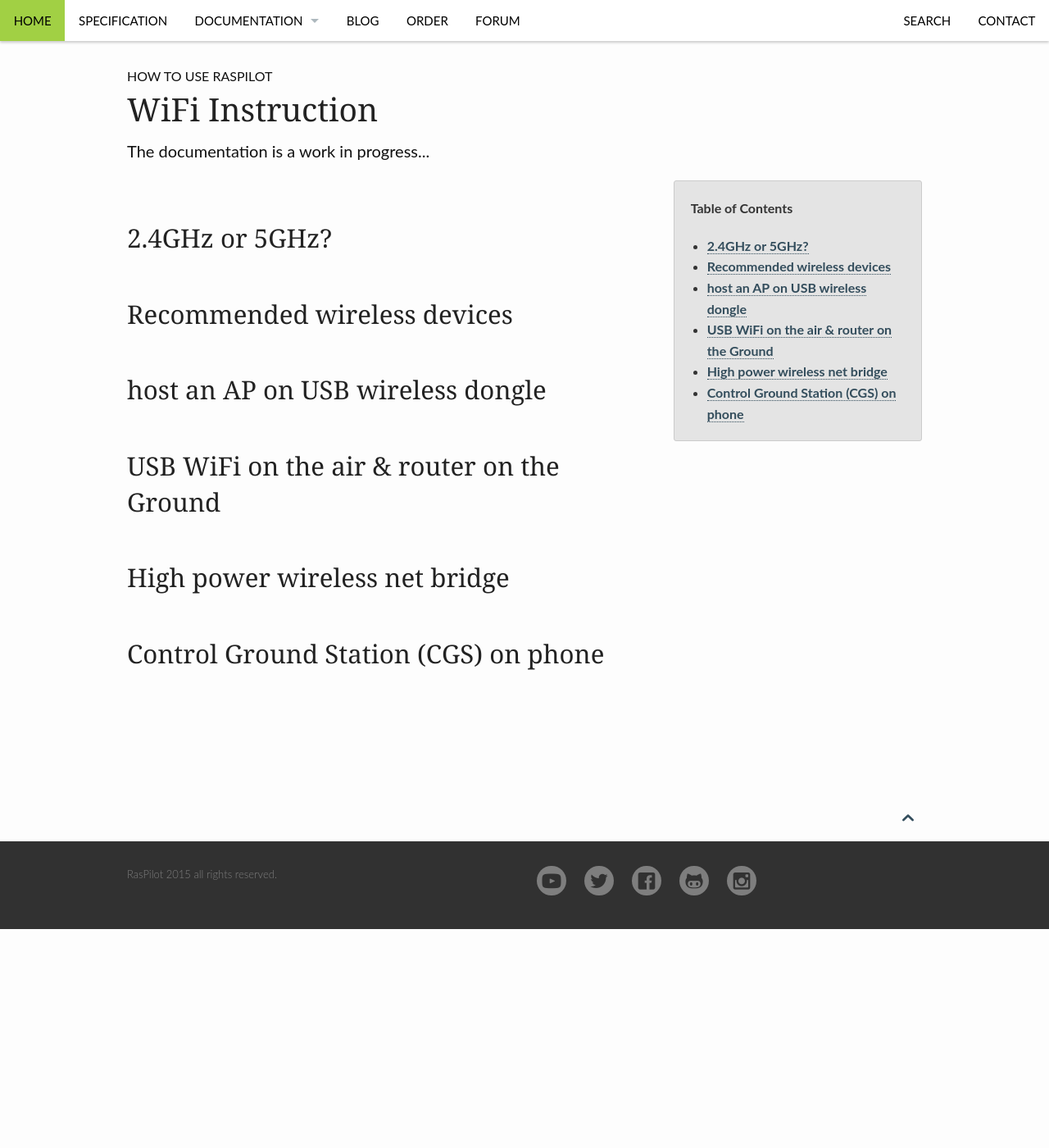
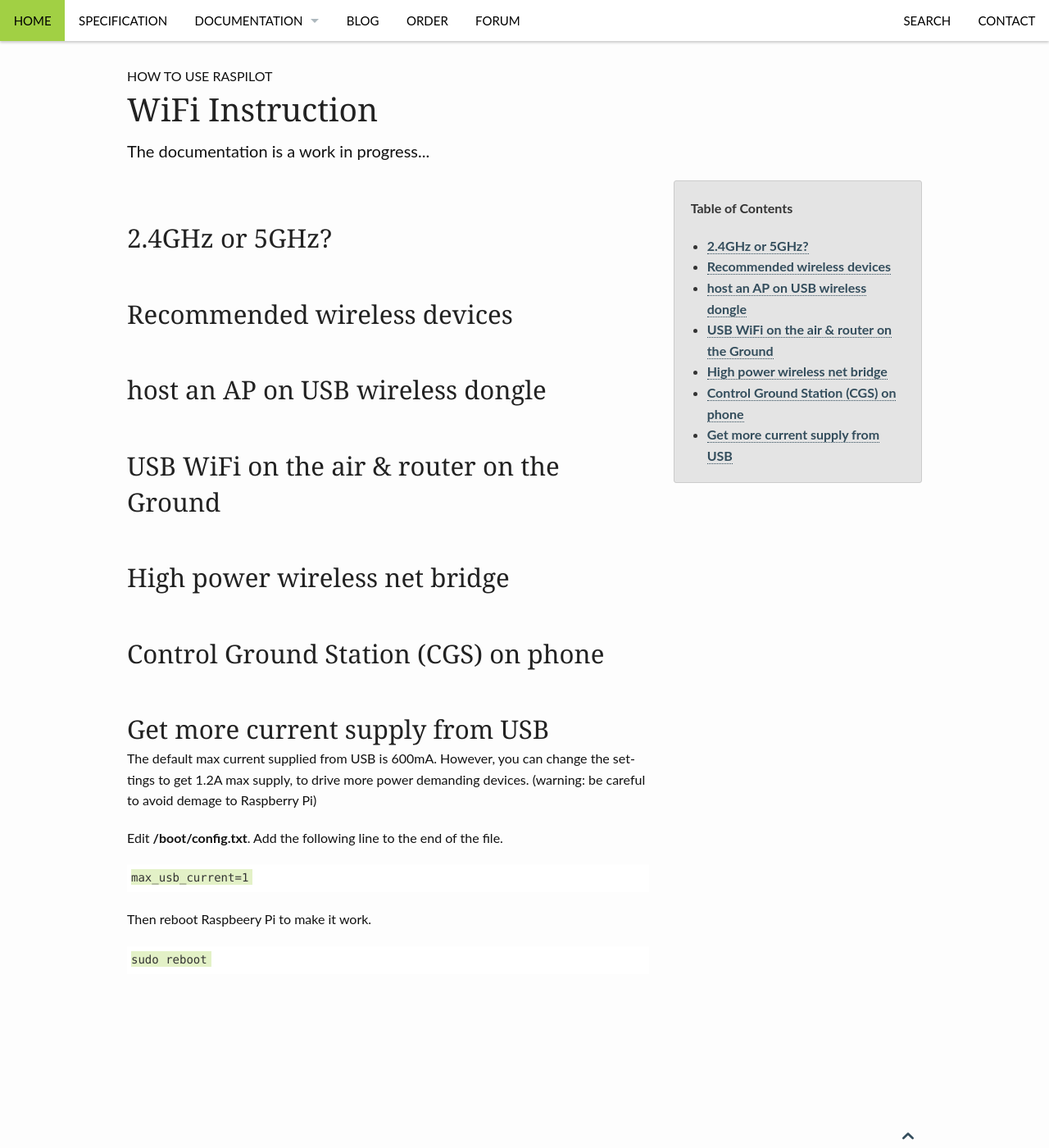
Before and after one commit to raspilot/raspilot.github.io, a Jekyll site: the page built from pages/wifi_instruction.md, in a window 1280 px wide and 1400 px high. Shown: the whole window at 82% size. Built offline with Jekyll 4.4.1, drawn with Linux system fonts in a browser that asks for light colours.

Commit message:
Changes to be committed: 	new file:   images/page_ardupilot_website.png 	modified:   pages/introducing_apm.md 	modified:   pages/wifi_instruction.md

```diff
--- a/pages/wifi_instruction.md
+++ b/pages/wifi_instruction.md
@@ -31,5 +31,20 @@ header: no
 
 ##Control Ground Station (CGS) on phone
 
+##Get more current supply from USB
+The default max current supplied from USB is 600mA. However, you can change the settings to get 1.2A max supply, to drive more power demanding devices. (warning: be careful to avoid demage to Raspberry Pi)
+
+Edit <strong>/boot/config.txt</strong>. Add the following line to the end of the file.
+
+~~~
+max_usb_current=1
+~~~
+
+Then reboot Raspbeery Pi to make it work.
+
+~~~
+sudo reboot
+~~~
+
 </div><!-- /.medium-8.columns -->
 </div><!-- /.row -->
```
Also changed, not shown: pages/introducing_apm.md (+8 -0 lines), images/page_ardupilot_website.png (added), 10 other files.
